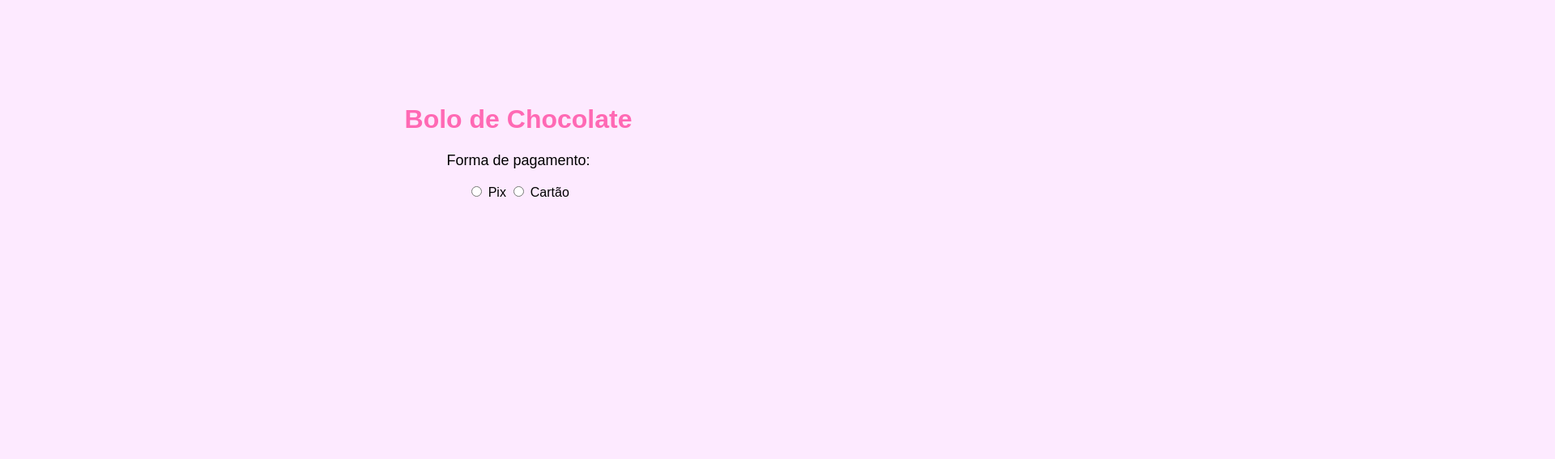
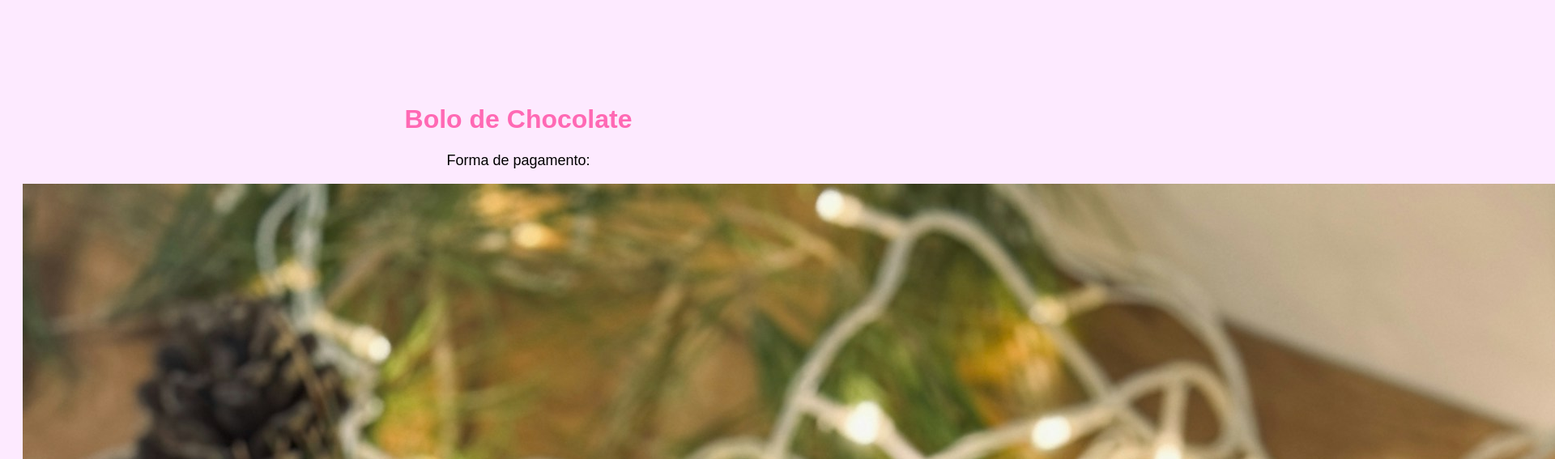
Before and after one commit to lilianesoares1/site-01-html-css-js_autoral, a plain HTML site: page bolo.html in a window 1280 px wide. Shown: the top 567 px of the page at 81% size, 1920 px wide, since content can reach past the window. Drawn offline with Linux system fonts and the light colour scheme.

Commit message:
Update bolo.html

```diff
--- a/bolo.html
+++ b/bolo.html
@@ -9,6 +9,7 @@
 <body>
     <h1>Bolo de Chocolate</h1>
   <p>Forma de pagamento:</p>
+   <img src="img/lara-m-pkRmZEbPrmA-unsplash.jpg" alt="Bolo">
 
 
 <form>
```
